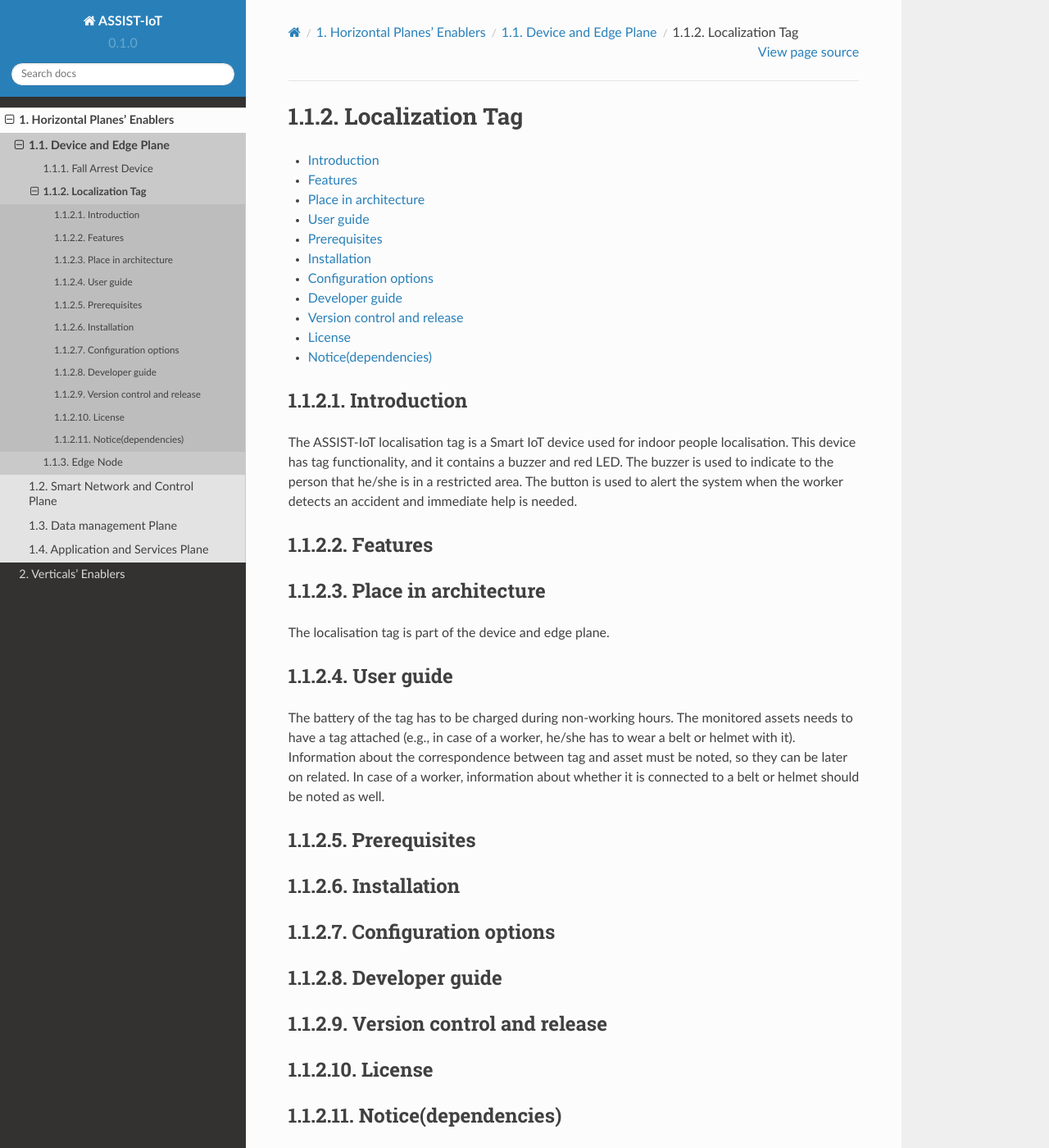
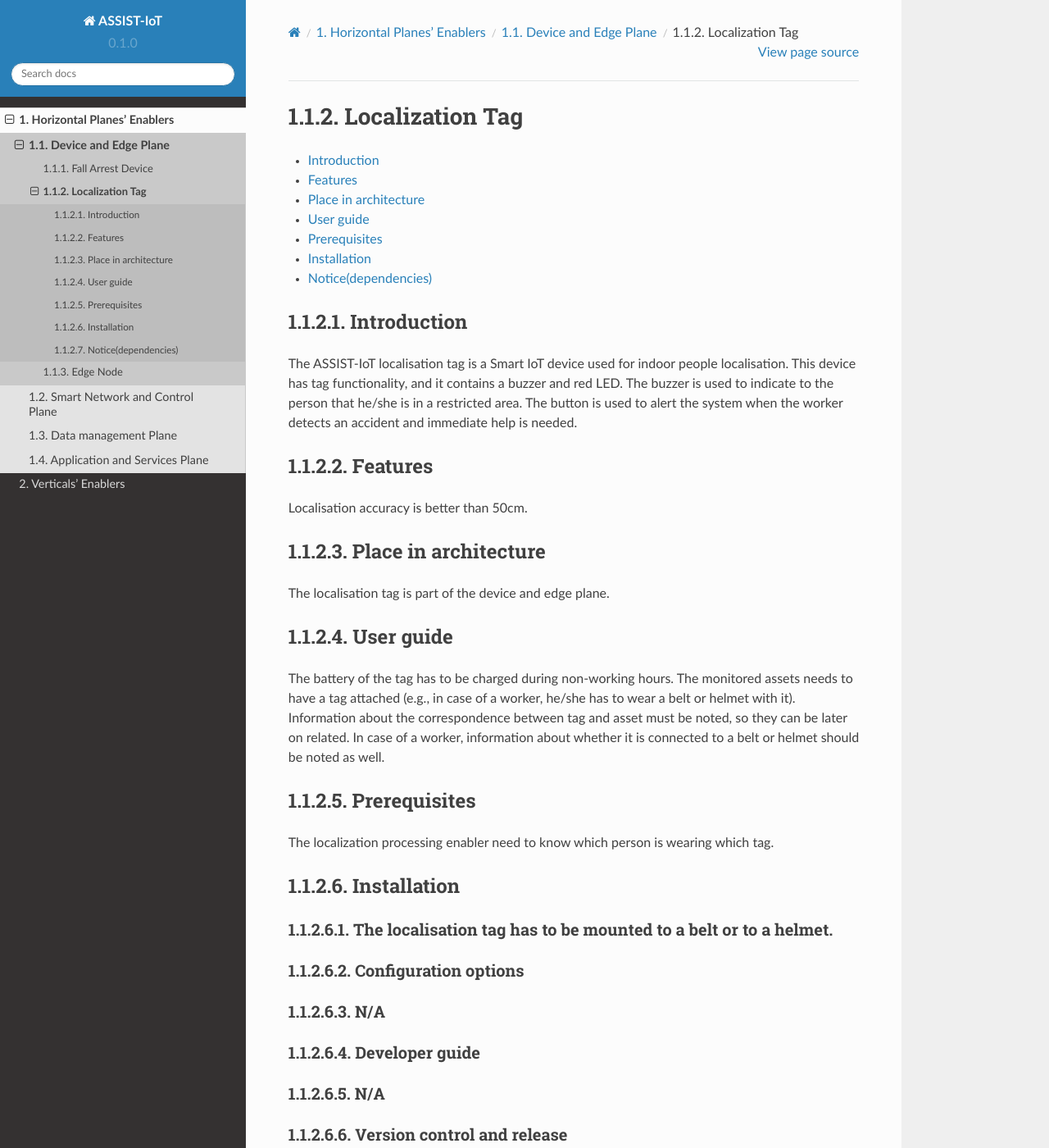
Before and after one commit to assist-iot/assist-iot-documentation, a Sphinx documentation site: the page built from docs/source/horizontal_planes/device/localization_tag.rst, in a window 1280 px wide and 1400 px high. Shown: the whole window at 82% size. Built offline with Sphinx 7.4.7 and the Read the Docs theme 2.0.0, drawn with Linux system fonts in a browser that asks for light colours; some of the changed text lies outside the part shown.

Commit message:
Update localization_tag.rst

```diff
--- a/docs/source/horizontal_planes/device/localization_tag.rst
+++ b/docs/source/horizontal_planes/device/localization_tag.rst
@@ -16,6 +16,7 @@
 ********
 Features
 ********
+Localisation accuracy is better than 50cm.
 
 *********************
 Place in architecture
@@ -32,27 +33,30 @@
 *************
 Prerequisites
 *************
+The localization processing enabler need to know which person is wearing which tag.
 
 ************
 Installation
 ************
-
+The localisation tag has to be mounted to a belt or to a helmet.
 *********************
 Configuration options
 *********************
-
+N/A
 ***************
 Developer guide
 ***************
-
+N/A
 ***************************
 Version control and release
 ***************************
-
+To be determined
 *******
 License
 *******
+N/A
 
 ********************
 Notice(dependencies)
 ********************
+N/A
```
